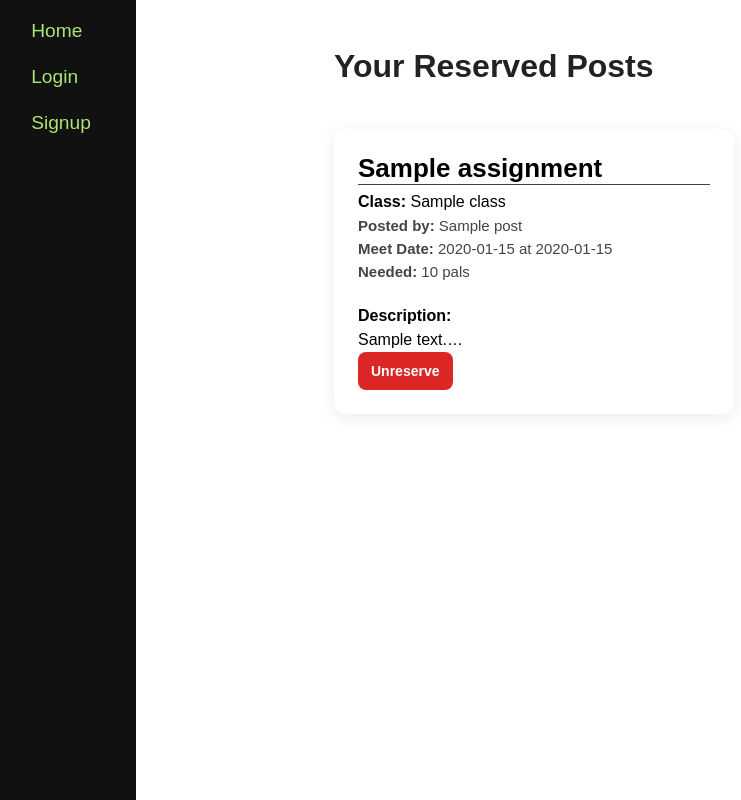
After one commit to yorozc/UniPal, a Flask app: template src/templates/reserved.html in a window 1280 px wide. The commit adds this page. Shown: the whole page, without its empty margins (14-755 px from the left). Run offline with Flask 3, Linux system fonts and the light colour scheme; the template is opened without the code that fills it: most values are stand-ins (such as "Sample title", 1, 10 or a date in 2020).

Commit message:
reserved page now implemented

```diff
--- a/src/templates/base.html
+++ b/src/templates/base.html
@@ -21,7 +21,7 @@
                     <a href="{{ url_for('pal.add_post') }}" title="New">
                         <p>Create</p>
                     </a>
-                    <a href="#">
+                    <a href="{{ url_for('pal.reserved') }}">
                         <p>Reserves</p>
                     </a>
                         <a href="{{ url_for('auth.logout') }}" title="Logout">
--- /dev/null
+++ b/src/templates/reserved.html
@@ -0,0 +1,42 @@
+{% extends 'base.html' %}
+
+{% block body %}
+<main class="main-content">
+    <h1 style="width:100%; margin-bottom: 12px;">Your Reserved Posts</h1>
+
+    {% if posts %}
+      {% for post in posts %}
+        <a href="{{ url_for('pal.post', post_id=post._id) }}" class="post-link">
+          <article class="post-card">
+            <header class="post-header">
+              <h2>{{ post.assignment }}</h2>
+              <p><strong>Class:</strong> {{ post.class }}</p>
+            </header>
+
+            <div class="post-details">
+              <p><strong>Posted by:</strong> {{ post.name }}</p>
+              <p><strong>Meet Date:</strong> {{ post["start-date"] }} at {{ post["start-time"] }}</p>
+              <p><strong>Needed:</strong> {{ post.pals }} pals</p>
+            </div>
+
+            <div class="post-desc">
+              <h4>Description:</h4>
+              <p class="clamped">{{ post.description }}</p>
+              <button class="read-more-btn" type="button">Read more</button>
+            </div>
+
+            <footer class="post-actions">
+              <form action="{{ url_for('pal.unreserve', post_id=post._id) }}" method="POST">
+                <button class="btn btn-danger" type="submit">Unreserve</button>
+              </form>
+            </footer>
+          </article>
+        </a>
+      {% endfor %}
+    {% else %}
+      <p>You haven’t reserved any posts yet.</p>
+    {% endif %}
+  </main>
+</div>
+
+{% endblock %}
```
Also changed, not shown: src/pal_posts/pal_routes.py (+24 -0 lines).
